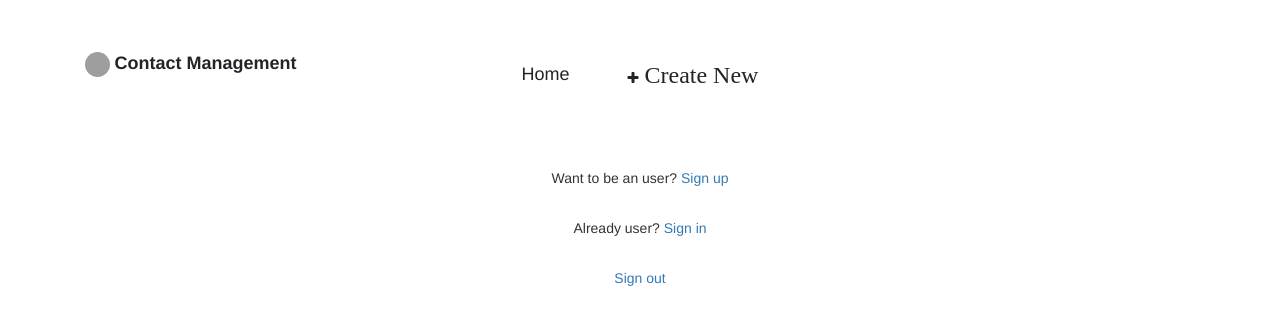
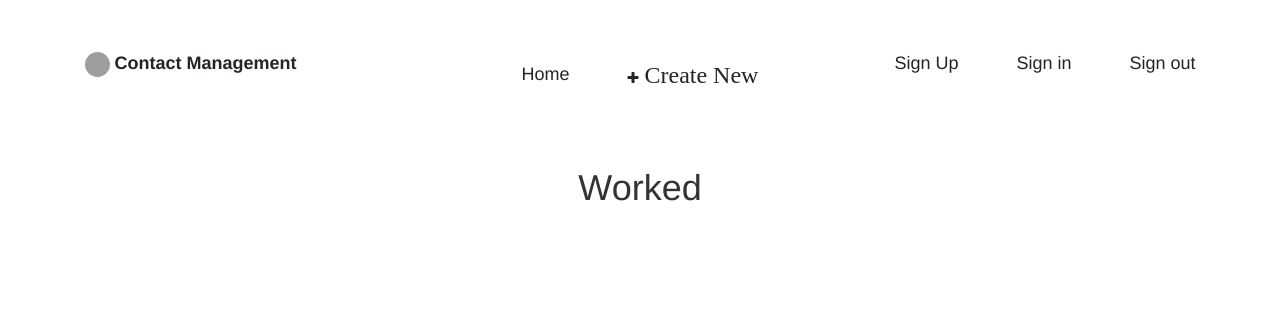
Before and after one commit to ahasanular/contact_list, a Django app: page /registration/ in a window 1280 px wide. Shown: the top 325 px of the page. Run offline with Django 4.2, Linux system fonts and the light colour scheme; some libraries are stand-ins or nearby versions; grey boxes are pictures that could not be loaded.

Commit message:
Header added

```diff
--- a/contact_list/settings.py
+++ b/contact_list/settings.py
@@ -91,7 +91,7 @@ DATABASES = {
         'ENGINE': 'django.db.backends.mysql',
         'NAME': 'contact_manager',
         'USER': 'root',
-        'PASSWORD': 'Ar@fath21',
+        'PASSWORD': '',
         'HOST': '127.0.0.1',
         'PORT': '3306',
         'OPTIONS': {
--- a/registration/templates/reg_index.html
+++ b/registration/templates/reg_index.html
@@ -1,8 +1,6 @@
 {% extends 'layout/base.html' %}
-{% block title %} Root {% endblock %}
+{% block title %} User Dashboard {% endblock %}
 
 {% block body %}
-    <p>Want to be an user? <a href="/registration/signup/">Sign up</a></p> <br>
-    <p>Already user? <a href="/registration/signin/">Sign in</a></p><br>
-    <a href="/registration/signout/">Sign out</a>
+    <h1>Worked</h1>
 {% endblock %}
--- a/registration/templates/sign_in.html
+++ b/registration/templates/sign_in.html
@@ -2,7 +2,6 @@
 {% block title %} Sign in {% endblock %}
 
 {% block body %}
-    <p>Not user? <a href="/registration/signup/">Sign up</a></p>
     <h1 class="text-center">Sign in</h1>
     <hr>
     <div class="access_input text-center">
--- a/registration/views.py
+++ b/registration/views.py
@@ -67,6 +67,7 @@ class UserSignIn(generics.ListAPIView):
                     token = RefreshToken.for_user(user)
                     data = {
                         'user_name': user.username,
+                        'slug': app_user.slug,
                         'access': str(token.access_token),
                         'token': str(token),
                         'status': status.HTTP_200_OK
--- a/templates/layout/header.html
+++ b/templates/layout/header.html
@@ -11,5 +11,8 @@
     </div>
     <div style="text-align: right" class="col">
 <!--        sign in / sign up / sign out will added here-->
+        <a class="m-3 btn neuEffect btn-lg" id="sign_up" href="/registration/signup/">Sign Up</a>
+        <a class="m-3 btn neuEffect btn-lg" id="sign_in" href="/registration/signin/">Sign in</a>
+        <a class="m-3 btn neuEffect btn-lg" id="sign_out" href="/registration/signout/">Sign out</a>
     </div>
 </div>
```
Also changed, not shown: registration/templates/sign_up.html (+0 -8 lines).
